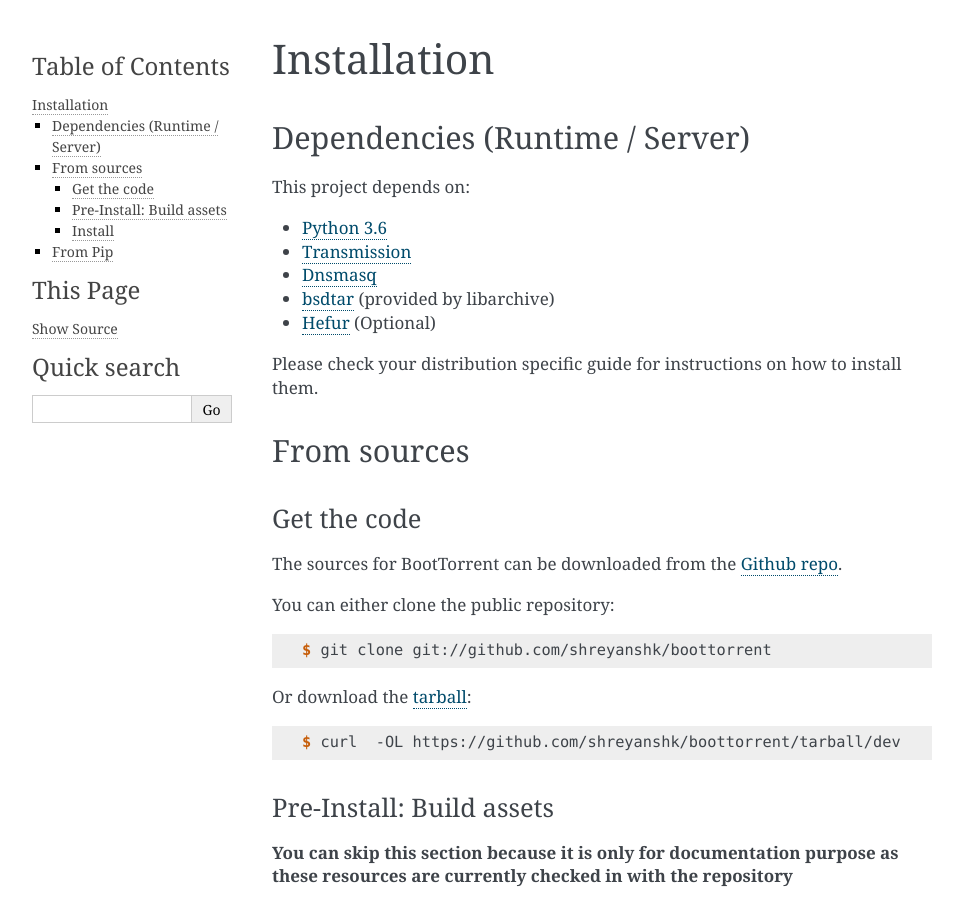
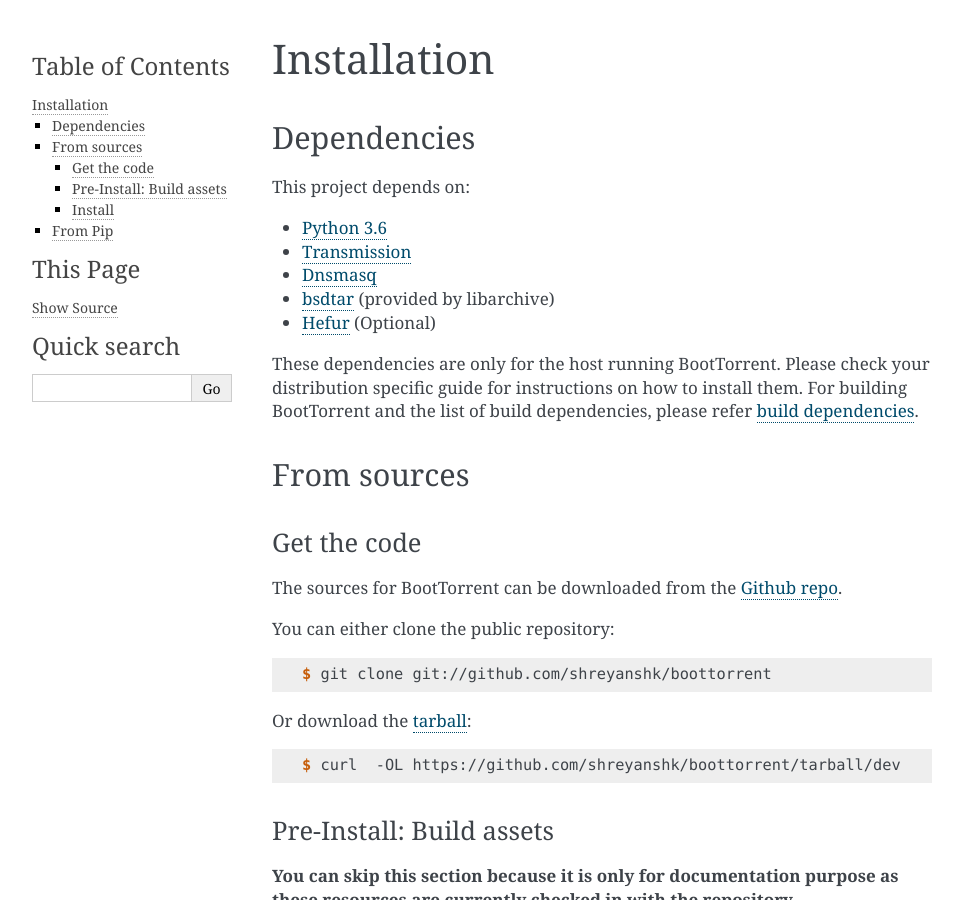
Before and after one commit to shreyanshk/boottorrent, a Sphinx documentation site: the page built from docs/installation.rst, in a window 1280 px wide and 900 px high. Shown: the whole window, without its empty margins (148-1111 px from the left). Built offline with Sphinx 7.4.7, drawn with Linux system fonts in a browser that asks for light colours; pages that are not in the unit, such as notebooks, are missing from menus.

Commit message:
docs: installation: specify runtime and buildtime deps

```diff
--- a/docs/installation.rst
+++ b/docs/installation.rst
@@ -4,8 +4,8 @@
 Installation
 ============
 
-Dependencies (Runtime / Server)
--------------------------------
+Dependencies
+------------
 
 This project depends on:
 
@@ -25,7 +25,7 @@
 .. _Python 3.6: https://www.python.org/
 .. _bsdtar: http://www.libarchive.org/
 
-Please check your distribution specific guide for instructions on how to install them.
+These dependencies are only for the host running BootTorrent. Please check your distribution specific guide for instructions on how to install them. For building BootTorrent and the list of build dependencies, please refer `build dependencies`_.
 
 From sources
 ------------
@@ -54,6 +54,8 @@
 ~~~~~~~~~~~~~~~~~~~~~~~~~
 
 **You can skip this section because it is only for documentation purpose as these resources are currently checked in with the repository**
+
+.. _`build dependencies`:
 
 Building assets requires additional software. This includes:
 
```
